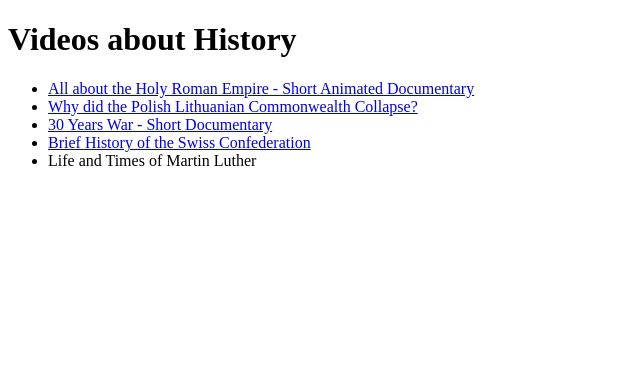
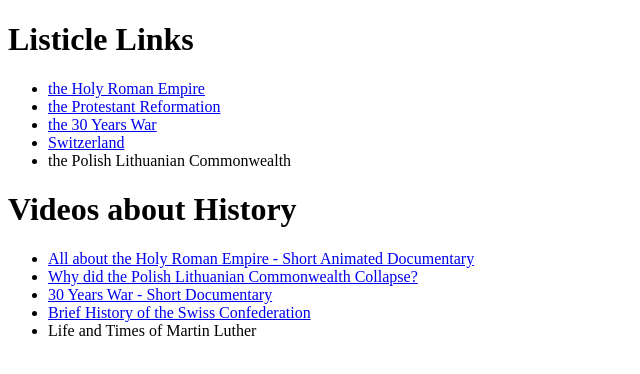
Before and after one commit to MisterFinigan/IGME-110-Repo, a plain HTML site: page index.html in a window 1280 px wide. Shown: the whole page, without its empty margins (0-640 px from the left). Drawn offline with Linux system fonts and the light colour scheme.

Commit message:
Update index.html
actually following instructions

```diff
--- a/index.html
+++ b/index.html
@@ -6,6 +6,14 @@
   <title>My Listicle</title>
 </head>
 <body>
+  <h1>Listicle Links</h1>
+  <ul>
+    <li><a href="https://en.wikipedia.org/wiki/Holy_Roman_Empire">the Holy Roman Empire</a></li>
+    <li><a href="https://en.wikipedia.org/wiki/Reformation">the Protestant Reformation</a></li>
+    <li><a href="https://en.wikipedia.org/wiki/Thirty_Years%27_War">the 30 Years War</a></li>
+    <li><a href="https://en.wikipedia.org/wiki/History_of_Switzerland">Switzerland</a></li>
+    <li><a href="https://en.wikipedia.org/wiki/Polish%E2%80%93Lithuanian_Commonwealth"></a>the Polish Lithuanian Commonwealth</li>
+  </ul>
   <h1>Videos about History</h1>
   <ul>
     <li><a href="https://www.youtube.com/watch?v=dQw4w9WgXcQ">All about the Holy Roman Empire - Short Animated Documentary</a></li>
```
